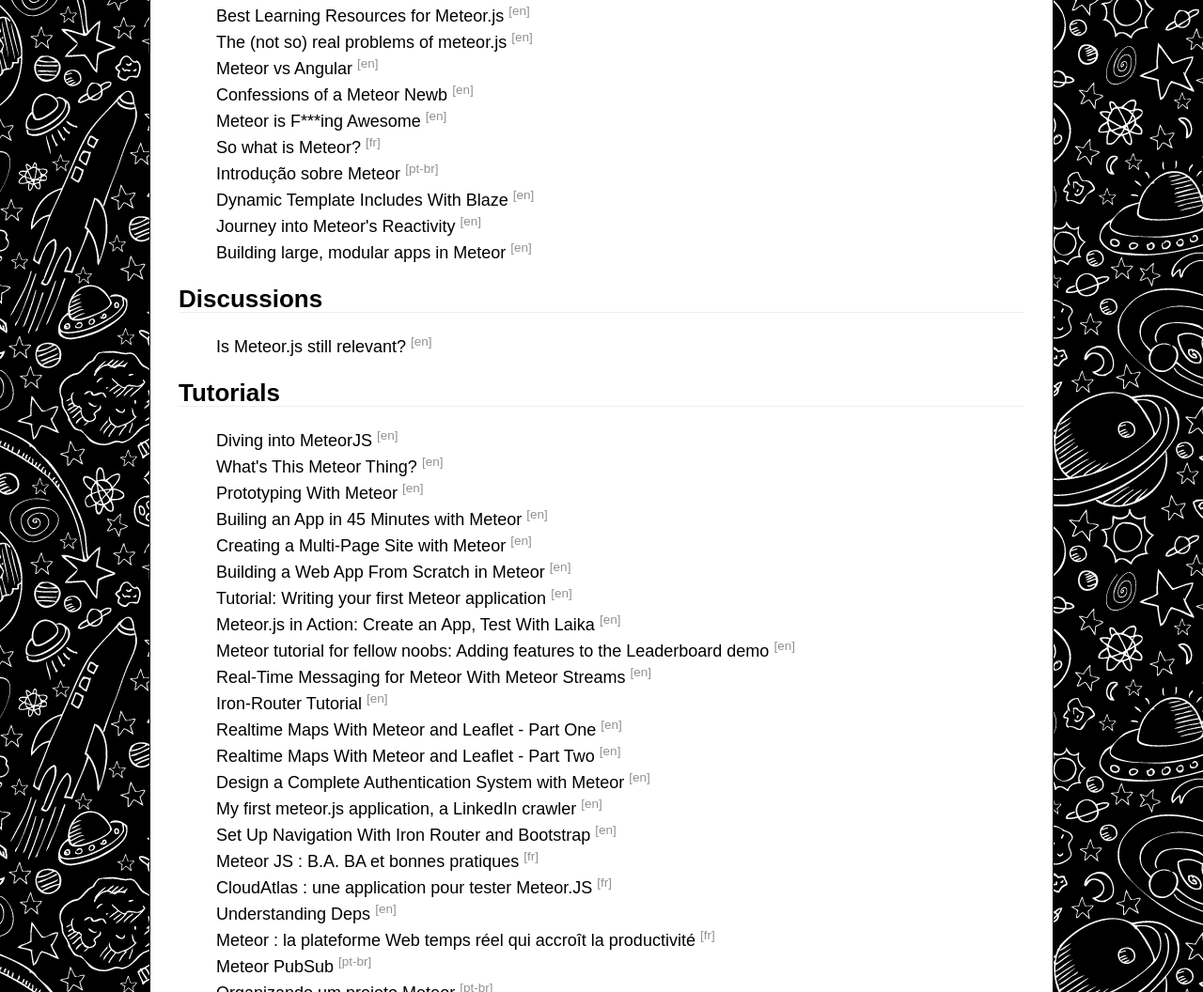
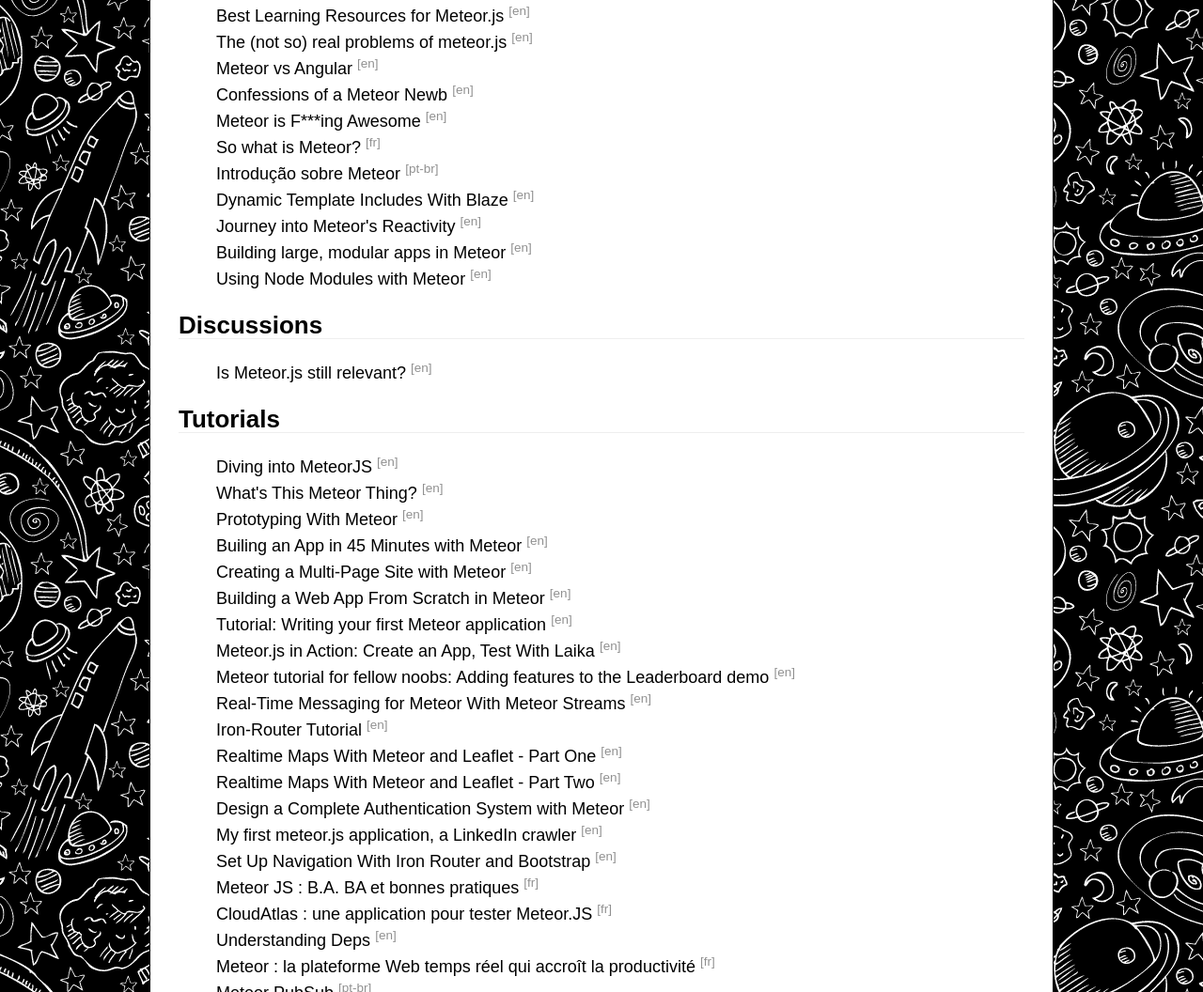
Before and after one commit to Urigo/awesome-meteor, a plain HTML site: page index.html in a window 1280 px wide. Shown: the part 2155-3211 px from the top of the page at 94% size. Drawn offline with Linux system fonts and the light colour scheme.

Commit message:
Update 2014-06-27T21:34:56.943Z

```diff
--- a/index.html
+++ b/index.html
@@ -404,6 +404,12 @@
 
     <li>
       <a href="http://tech.exponential.io/meteor/building-large-modular-apps-meteor/">Building large, modular apps in Meteor</a>
+
+      <sup>[en]</sup>
+    </li>
+
+    <li>
+      <a href="https://davidbeath.com/posts/using-node-modules-with-meteor.html">Using Node Modules with Meteor</a>
 
       <sup>[en]</sup>
     </li>
```
